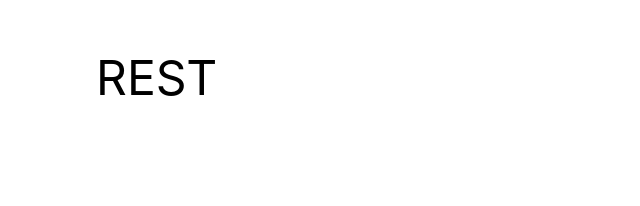
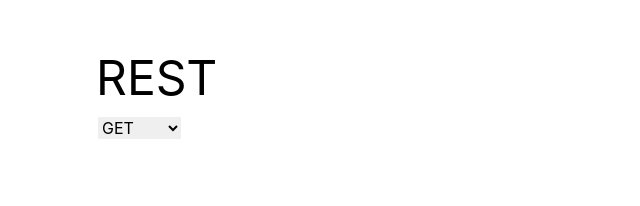
Before and after one commit to theurbandev/Resting, a Next.js app: page / in a window 1280 px wide. Shown: the top 206 px of the page, without its empty margins (0-640 px from the left). Built offline with nearby package versions, Linux system fonts and the light colour scheme.

Commit message:
added http methods options

```diff
--- a/pages/components/toolbar.tsx
+++ b/pages/components/toolbar.tsx
@@ -1,3 +1,15 @@
+import styles from "./../../styles/toolbar.module.css";
+
 export const Toolbar = () => {
-  return <div></div>;
+  return (
+    <div>
+      <select className={styles.methodsContainer}>
+        <option>GET</option>
+        <option>POST</option>
+        <option>PUT</option>
+        <option>DELETE</option>
+        <option>UPDATE</option>
+      </select>
+    </div>
+  );
 };
--- /dev/null
+++ b/styles/toolbar.module.css
@@ -0,0 +1,2 @@
+.methodsContainer {
+}
```
